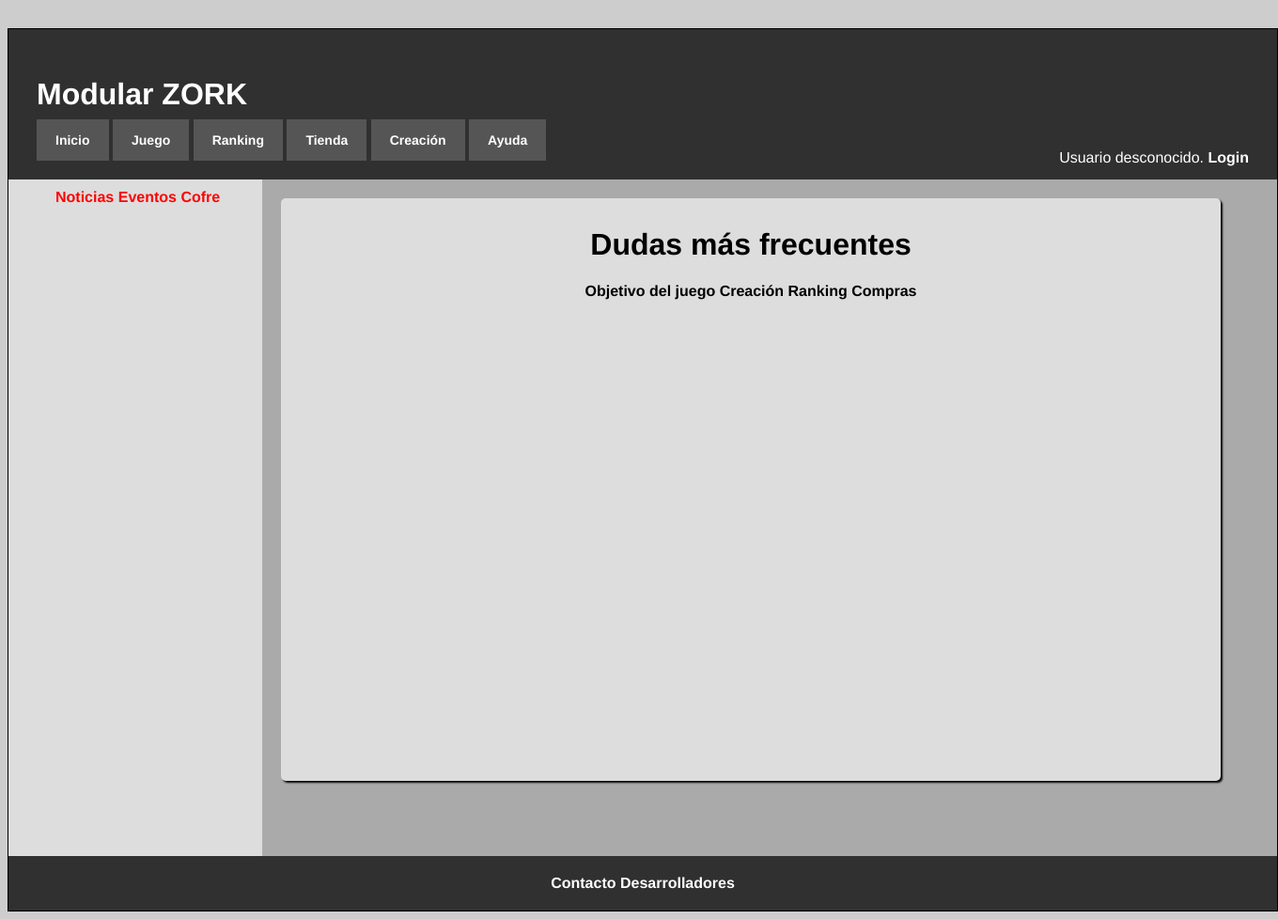
After one commit to Beoveo/ModularZork, a PHP site: page /ayuda.php in a window 1360 px wide. The commit adds this page. Shown: the whole page at 94% size. Run offline with PHP 8.4, Linux system fonts and the light colour scheme.

Commit message:
Add files via upload

```diff
--- /dev/null
+++ b/P2/ayuda.php
@@ -0,0 +1,50 @@
+<?php SESSION_START() ?>
+
+<!DOCTYPE html>
+<html>
+<head>
+<link rel="stylesheet" type="text/css" href="estiloNoDef.css" />
+<meta http-equiv="Content-Type" content="text/html; charset=utf-8">
+<title>Portada</title>
+</head>
+
+<body>
+
+<div id="contenedor">
+
+	<?php require_once('cabecera.php')?>
+	<!--<div id="cabecera">
+		<h1>Mi gran página web</h1>
+		<div class="saludo">
+		Usuario desconocido. <a href='login.php'>Login</a>	</div>
+	</div>-->
+
+	<?php require_once('sidebarIzq.php')?>
+	<!--<div id="sidebar-left">
+		<h3>Navegación</h3>
+		<ul>
+			<li><a href="index.php">Inicio</a></li>
+			<li><a href="contenido.php">Ver contenido</a></li>
+			<li><a href="admin.php">Administrar</a></li>
+		</ul>
+	</div>-->
+
+	<div id="contenido">
+		<h1>Dudas más frecuentes</h1>
+		<ul id= "principal">
+			<li><a href ='objetivo.php'>Objetivo del juego</a></li>
+			<li><a href ='creacion.php'>Creación</a></li>
+			<li><a href ='ranking.php'>Ranking</a></li>
+			<li><a href ='compras.php'>Compras</a></li>
+
+			</div>
+
+
+	<?php require_once('pie.php')?>
+	<!--<div id="pie">
+		Pie de página
+	</div>-->
+</div> <!-- Fin del contenedor -->
+
+</body>
+</html>
--- a/P2/cabecera.php
+++ b/P2/cabecera.php
@@ -1,5 +1,3 @@
-
-
 
 
 <div id="cabecera">
@@ -23,7 +21,6 @@
 			else{
 				echo "Usuario desconocido. <a href='login.php'>Login</a>";
 			}
-
 		?>
 	</div>
 </div>
--- /dev/null
+++ b/P2/compras.php
@@ -0,0 +1 @@
+s
--- /dev/null
+++ b/P2/creación.php
@@ -0,0 +1 @@
+s
--- /dev/null
+++ b/P2/estiloNoDef.css
@@ -0,0 +1,142 @@
+body {
+  font-family: 'Helvetica Neue';
+	background-color: #CDCDCD;
+}
+
+ul#principal, li, a{
+	list-style-type: none;
+	margin: 0;
+	padding: 0;
+	text-decoration:none;
+	color: black;
+	font-weight: bold;
+	height:61px;
+}
+
+div#contenedor {
+	width: 1350px;
+	margin: auto;
+	border: 1px solid black;
+	background-color: #aaaaaa;
+	margin-top: 30px;
+}
+
+div#cabecera {
+	padding: 30px;
+	height: 100px;
+	background-color: #303030;
+	color: white;
+}
+
+header{
+	font-size: 30px;
+}
+
+div#cabecera img{
+	margin:left;
+	width:50px;
+	height:50px;
+}
+div#menu a{
+	vertical-align: text-top;
+	background-color: #555;
+	float: auto;
+	color: #f2f2f2;
+	text-align: center;
+	padding: 14px 20px;
+	font-size: 14px;
+}
+
+ul#barIzq, li{
+display: inline;
+}
+
+a.izq{
+	color: #303030;
+}
+
+div#cabecera a, div#cabecera a:visited {
+
+	color: white;
+	font-weight: bold;
+	text-decoration: none;
+}
+
+div#cabecera a:hover {
+	color: red;
+	font-weight: bold;
+	text-decoration: underline;
+}
+
+div#sidebar-left {
+	padding: 10px;
+	float: left;
+	width: 250px;
+	height: 700px;
+	background-color: #dddddd;
+}
+
+div#sidebar-left a, div#sidebar-left a:visited {
+	color: red;
+	font-weight: bold;
+	text-decoration: none;
+}
+
+div#sidebar-left a:hover {
+	color: red;
+	text-decoration: underline;
+}
+
+div#pie a {
+	color: white;
+}
+
+div#contenido {
+	display:inline-block;
+	margin:20px 20px 20px 20px;
+	width:900px;
+	min-height:600px;
+	box-shadow: 2px 2px 2px #000000;
+	background:#dddddd;
+	padding: 10px 50px;
+	border-radius: 5px;
+	text-align: center;
+}
+
+div#pie {
+	clear: both;
+	padding: 20px;
+	background-color: #303030;
+	color: white;
+	text-align: center;
+}
+
+div.saludo {
+	width: 100%;
+	text-align: right;
+}
+
+fieldset {
+	border: 1px solid black;
+	width: 15em;
+	margin: 0 auto;
+}
+
+legend {
+	color: #fff;
+	background: #303030;
+	border: 1px solid black;
+	padding: 2px 6px;
+}
+
+label {
+	width: 4em;
+	float: left;
+	text-align: right;
+	margin-right: 0.5em;
+	display: block;
+}
+
+button {
+	margin-left: 100px;
+}
--- /dev/null
+++ b/P2/objetivo.php
@@ -0,0 +1 @@
+s
--- /dev/null
+++ b/P2/ranking.php
@@ -0,0 +1 @@
+s
--- a/P2/sidebarIzq.php
+++ b/P2/sidebarIzq.php
@@ -1,5 +1,7 @@
+<div id="sidebar-left">
+		<ul id="barIzq">
+			<li><a href ='noticias.php'class = "izq">Noticias</a></li>
+			<li><a href ='eventos.php'class = "izq">Eventos</a></li>
+			<li><a href ='cofre.php'class = "izq">Cofre</a></li>
 
-	<div id="sidebar-left">
-		<h3>Navegación</h3>
-
-	</div>
+</div>
```
Also changed, not shown: P2/estiloPractica.css (added, +1 -0 lines), P2/pie.php (+4 -5 lines).
